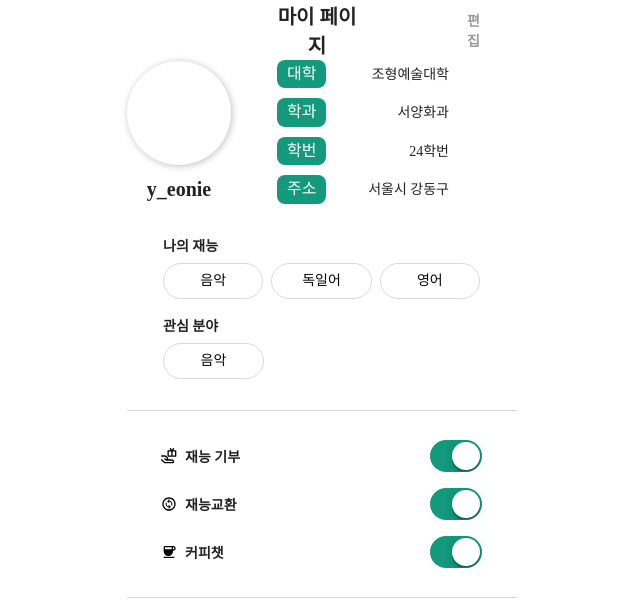
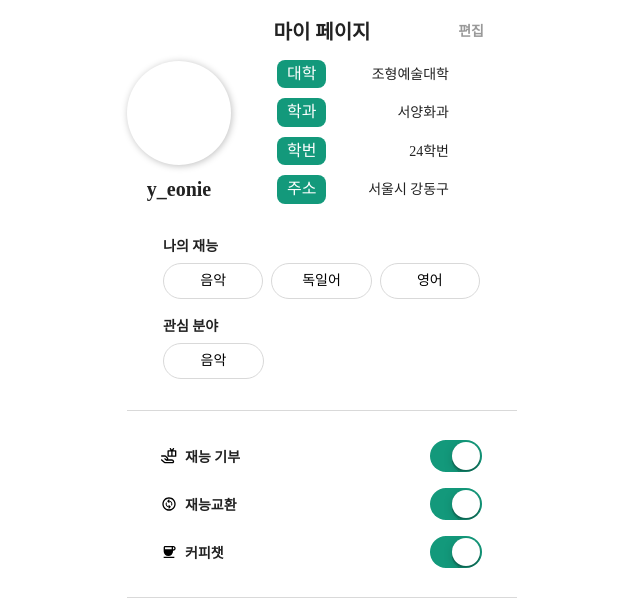
Before and after one commit to EFUB-SWS-Rudolph/Frontend, a React (Vite) app in the folder sws/: page /mypage in a window 1280 px wide. Shown: the top 606 px of the page, without its empty margins (318-958 px from the left). Built offline with nearby package versions, Linux system fonts and the light colour scheme; a web font is replaced by a local one.

Commit message:
💄Design: update edit button arrangement

```diff
--- a/sws/src/mypage/components/mypageHeader/Header.jsx
+++ b/sws/src/mypage/components/mypageHeader/Header.jsx
@@ -15,8 +15,8 @@ export default function Header() {
 const HeaderWrapper = styled.div`
   width: 24.375rem;
   height: 3.75rem;
-  padding: 1.12rem 1.69rem 1.06rem 9.41rem;
-  gap: 6.28rem;
+  padding-top: 1.12rem;
+  padding-bottom: 1.06rem;
   display: flex;
   justify-content: center;
   align-items: center;
@@ -34,6 +34,10 @@ const HeaderContainer = styled.div`
 `;
 
 const EditButton = styled.button`
+  position: absolute;
+  top: 50%;
+  right: 1.69rem;
+  transform: translateY(-50%);
   display: flex;
   justify-content: center;
   align-items: center;
```
